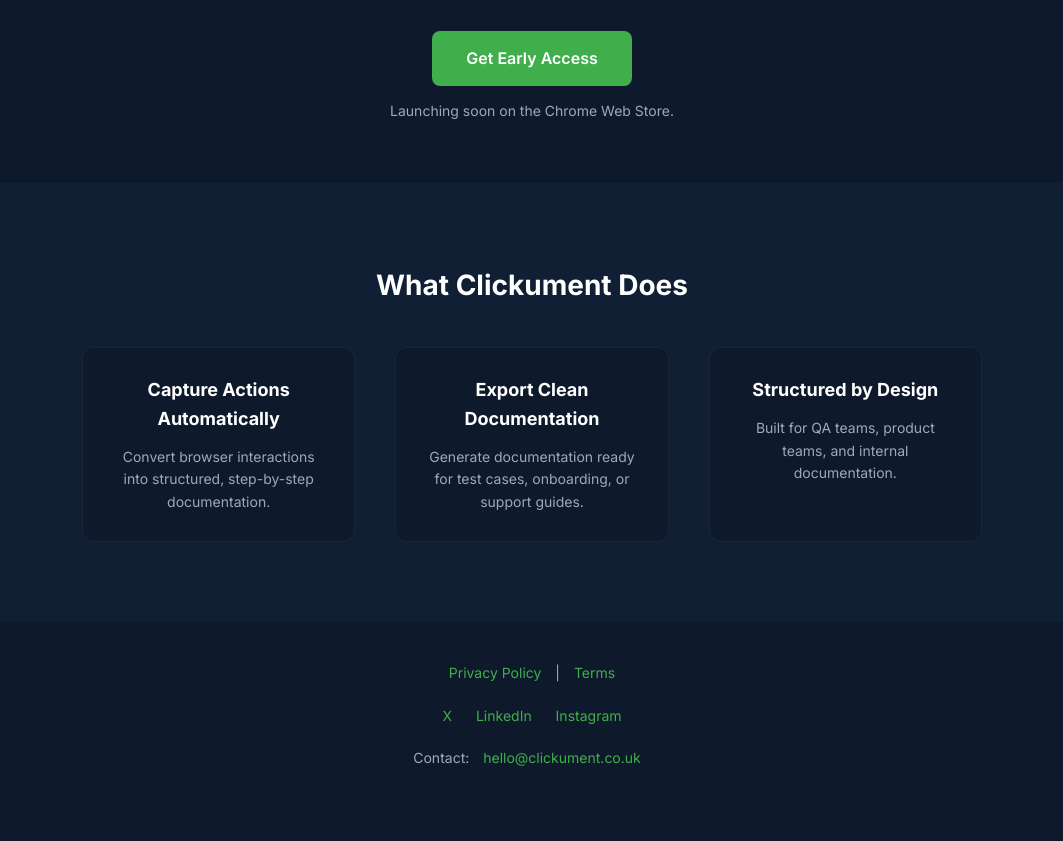
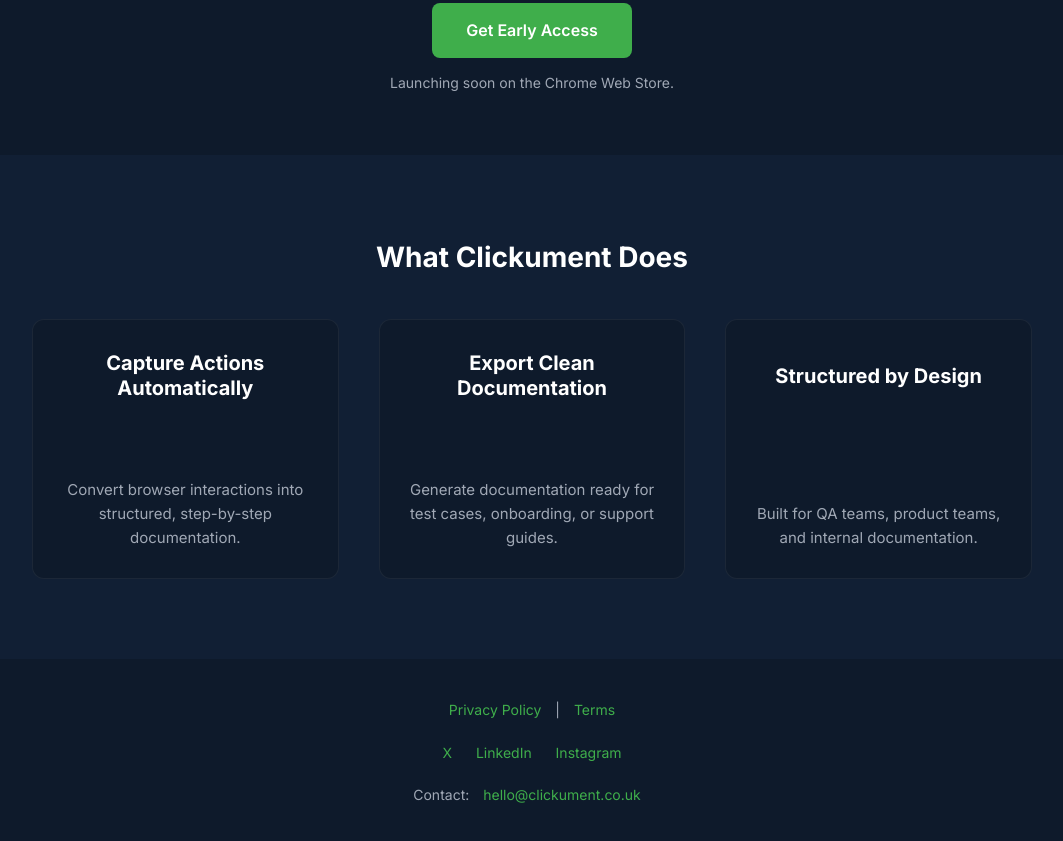
Before and after one commit to x444dyx/clickument-website, a plain HTML site: page index.html in a window 1280 px wide. Shown: the part 461-1302 px from the top of the page, without its empty margins (108-1171 px from the left). Before the commit the page ends 1270 px from the top, so only its background shows below. Drawn offline with Linux system fonts and the light colour scheme.

Commit message:
Update index.html

```diff
--- a/index.html
+++ b/index.html
@@ -51,17 +51,18 @@
     .container {
       max-width: 900px;
       margin: 0 auto;
-      padding: 50px 24px 60px;
+      padding: 34px 24px 60px; /* tighter top */
     }
 
     .logo img {
       width: 240px;
-      margin-bottom: 10px;
+      margin-bottom: 6px; /* tighter logo -> headline */
     }
 
     h1 {
       font-size: 44px;
       font-weight: 700;
+      margin-top: -8px;  /* pull headline closer to logo */
       margin-bottom: 14px;
     }
 
@@ -107,25 +108,36 @@
       display: grid;
       grid-template-columns: repeat(auto-fit, minmax(240px, 1fr));
       gap: 40px;
-      max-width: 900px;
+      max-width: 1000px;
       margin: 0 auto;
+      align-items: stretch;
     }
 
     .feature {
       background: var(--navy);
       padding: 28px;
       border-radius: 12px;
-      border: 1px solid rgba(255,255,255,0.05);
+      border: 1px solid rgba(255,255,255,0.06);
+      display: flex;
+      flex-direction: column;
+      text-align: center;
+      min-height: 260px; /* keeps cards visually even */
     }
 
     .feature h3 {
-      font-size: 18px;
-      margin-bottom: 12px;
+      font-size: 20px;
+      line-height: 1.25;
+      margin-bottom: 14px;
+      min-height: 56px; /* ensures title block aligns across cards */
+      display: flex;
+      align-items: center;
+      justify-content: center;
     }
 
     .feature p {
       color: var(--medium-grey);
-      font-size: 14px;
+      font-size: 15px;
+      margin-top: auto; /* align body text consistently */
     }
 
     footer {
@@ -143,7 +155,6 @@
     .socials {
       margin-top: 20px;
     }
-
   </style>
 </head>
 
@@ -198,9 +209,9 @@
     </div>
 
     <div class="socials">
-      <a href="https://x.com/clickument" target="_blank">X</a>
-      <a href="https://www.linkedin.com/company/clickument/" target="_blank">LinkedIn</a>
-      <a href="https://www.instagram.com/clickument" target="_blank">Instagram</a>
+      <a href="https://x.com/clickument" target="_blank" rel="noopener noreferrer">X</a>
+      <a href="https://www.linkedin.com/company/clickument/" target="_blank" rel="noopener noreferrer">LinkedIn</a>
+      <a href="https://www.instagram.com/clickument" target="_blank" rel="noopener noreferrer">Instagram</a>
     </div>
 
     <div style="margin-top:20px;">
```
